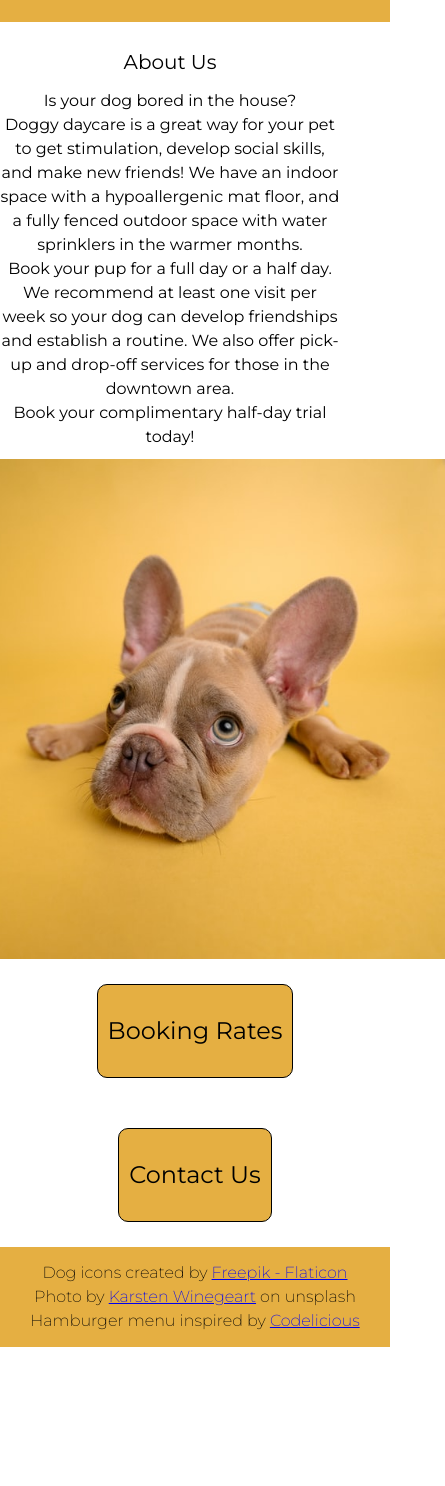
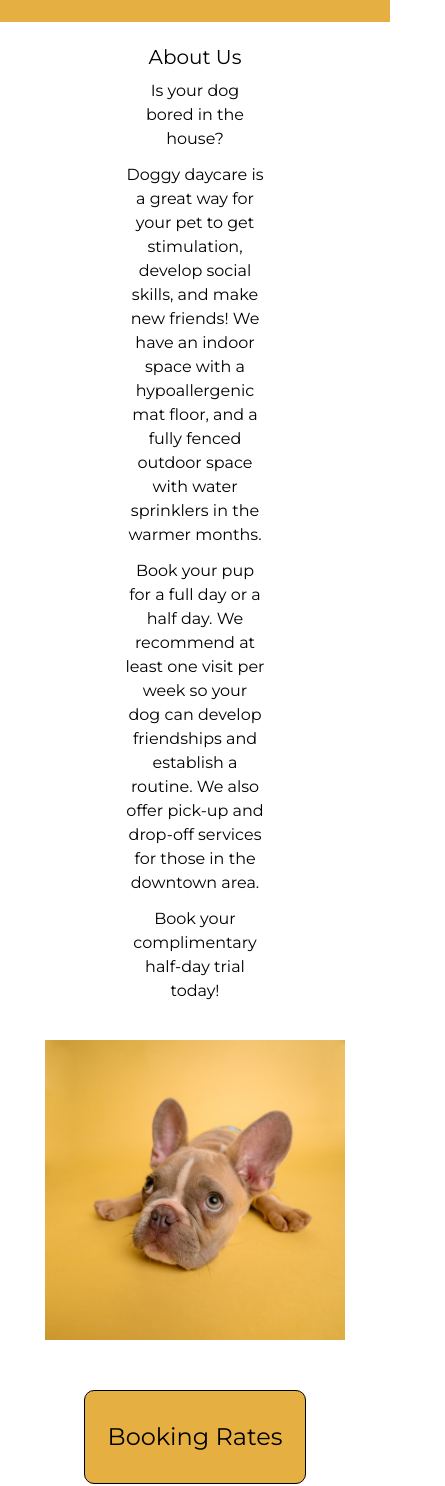
Before and after one commit to MeG4M3R/assignment3_deploywebsite_js, a plain HTML site: page index.html in a window 390 px wide. Shown: the part 128-1614 px from the top of the page, 445 px wide, since content can reach past the window. Before the commit the page ends 1475 px from the top, so only its background shows below. Drawn offline with Linux system fonts and the light colour scheme.

```diff
--- a/styles/styles.css
+++ b/styles/styles.css
@@ -17,6 +17,13 @@ You are encouraged to improve any provided CSS by using modern units and increas
 body {
   font-family: "Montserrat", sans-serif;
   line-height: 1.5;
+  display: flex;
+  flex-direction: column;
+  min-height: 100vh;
+}
+main {
+  margin: 0 25px 0 25px;
+  flex: 1;
 }
 
 /* TO DO: all elements with the .flex class applied are to be made into flex-box containers. */
@@ -54,25 +61,6 @@ h2 {
   background-color: #4278e5;
   color: white;
   cursor: pointer;
-}
-.about-us {
-  max-width: 600px;
-  margin-right: 50px;
-}
-@media only screen and (max-width: 1100px) {
-  .index .flex {
-    flex-direction: column;
-    align-items: center;
-    text-align: center;
-  }
-  .about-us {
-    order: 1;
-    margin-bottom: 10px;
-  }
-  main img {
-    order: 2;
-    width: 500px;
-  }
 }
 /************* header/footer styling *************/
 header {
@@ -146,15 +134,34 @@ header a {
   }
 }
 /************* index page *************/
-
-/* TO-DO:
-    - this is a 2-column layout: text on the left, and an image on the right. The image should be have a responsive width using 300px as the approximate value. use flexbox, gap, margin, and padding to govern space around. Aim for 25-50px.
-    - the h2 on this page will have a line-height equal to the font size.
-    - each paragraph on this page will have 12px of space beneath it.
-    - each fake-button on this page will have a responsive width of about 250px.  Use flexbox to manage  space between them.
-    - the pair of fake-buttons will be centered on the page. HINT: can calculate the required margin to make them appear to be centered.
-*/
-
+.index .flex {
+  justify-content: center;
+  margin: 0 100px 0 100px;
+}
+.index h2 {
+  line-height: 1;
+}
+.index p {
+  margin-bottom: 12px;
+}
+.about-us {
+  order: 1;
+}
+.index img {
+  order: 2;
+  width: 300px;
+  padding: 25px;
+}
+.fake-button {
+  width: 200px;
+}
+/* Using same logic as the hamburger menu to display the page as a column (instead of having responsive widths) */
+@media only screen and (max-width: 1100px) {
+  .index .flex {
+    flex-direction: column;
+    text-align: center;
+  }
+}
 /************* bookings page *************/
 
 /* TO-DO:
```
Also changed, not shown: pages/booking.html (+28 -1 lines), pages/contact.html (+28 -1 lines).
